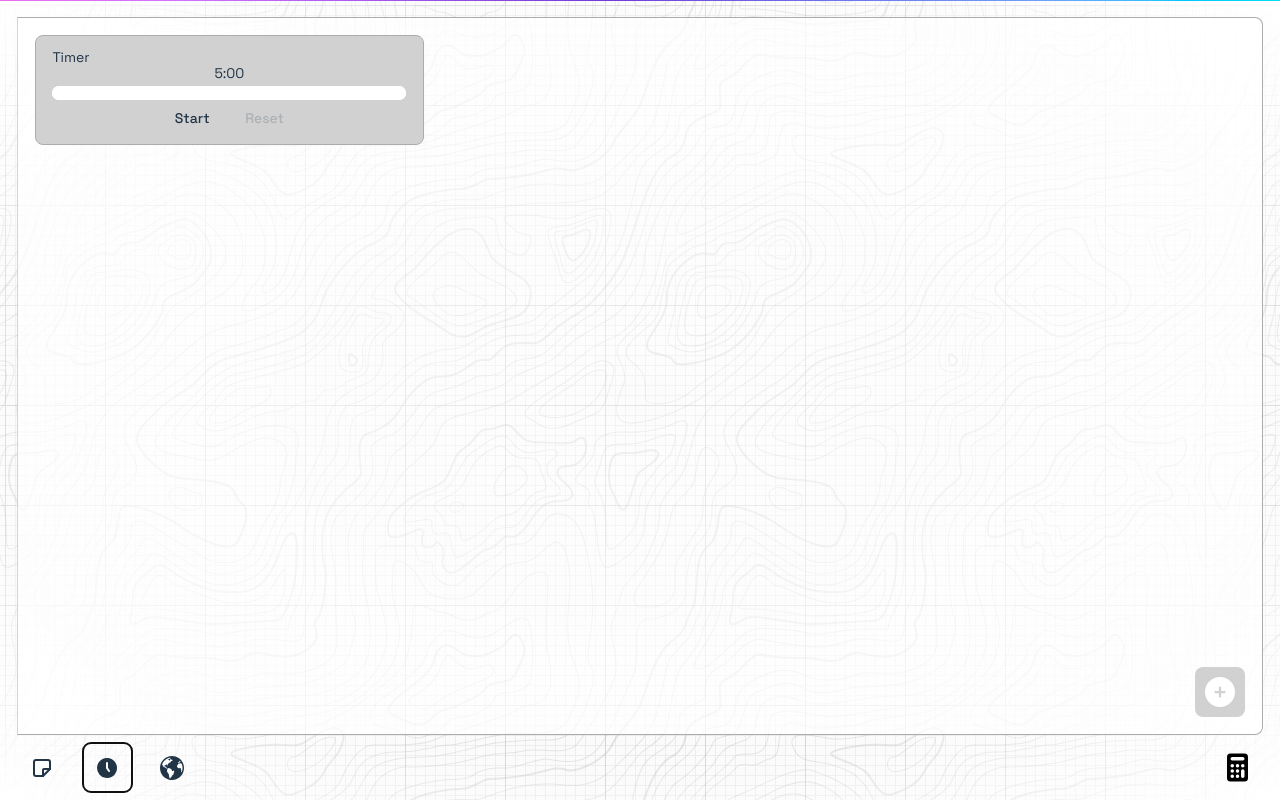
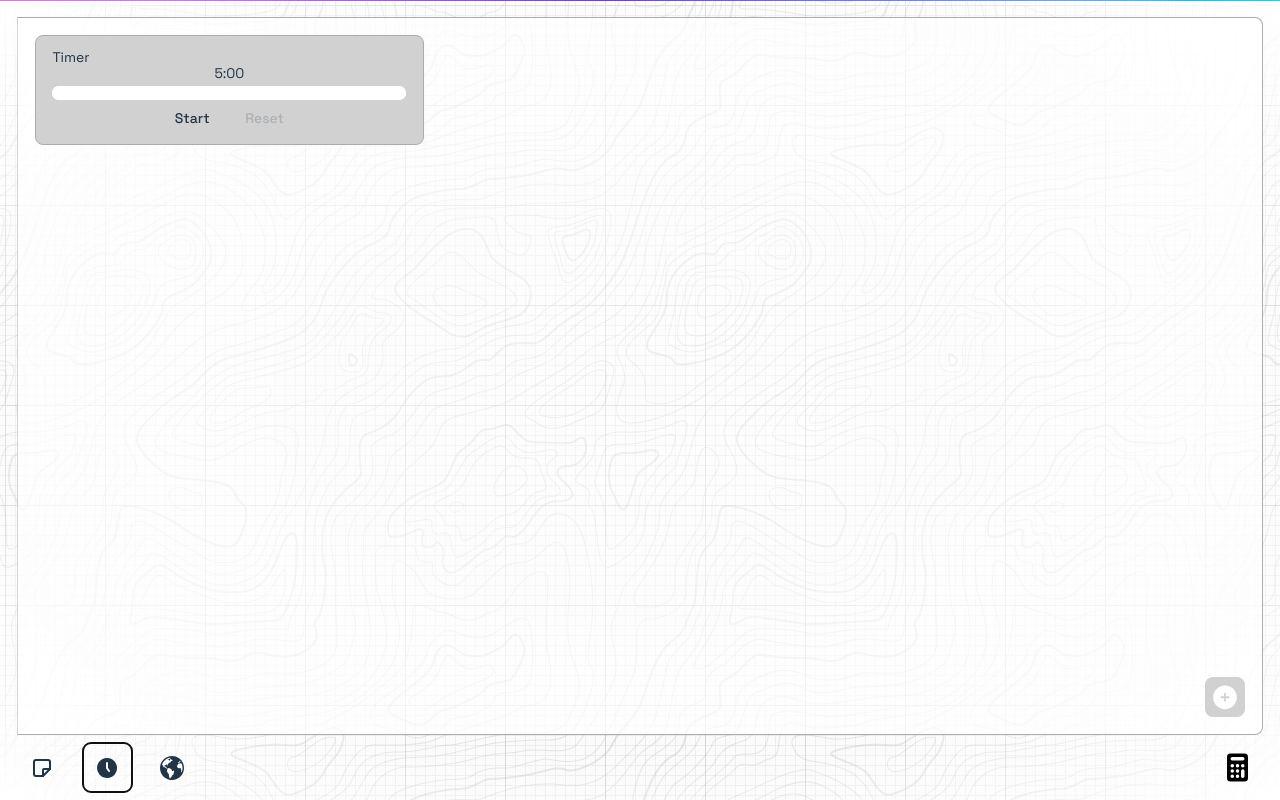
Before and after one commit to BigBadBodyPillow/Notes, a React (Vite) app: page / in a window 1280 px wide. Both pictures are taken after a click on the button 90 px from the left and 767 px from the top of the page. Built offline with nearby package versions, Linux system fonts and the light colour scheme.

Commit message:
minor css changes: reduiced the size of the add button on timer page

```diff
--- a/src/components/Clock/Clock.css
+++ b/src/components/Clock/Clock.css
@@ -119,8 +119,8 @@
   top: 100%;
   /* bottom: calc(var(--padding) * -1); */
   left: 100%;
-  padding: var(--padding);
-  padding-right: 0;
+  /* padding: var(--padding); */
+  /* padding-right: 0; */
   border-radius: var(--border-radius) 0 0 0;
   width: fit-content;
   display: flex;
--- a/src/components/Timer/Timer.css
+++ b/src/components/Timer/Timer.css
@@ -100,8 +100,9 @@
   right: var(--padding);
   background-color: var(--button-background);
   /* background-color: red; */
-  height: 50px;
-  width: 50px;
+  height: 40px;
+  width: 40px;
+  /* aspect-ratio: 1/1; */
   display: flex;
   span {
     font-size: 4em;
```
Also changed, not shown: 1 other file (tests, documents, lock files or other folders).
